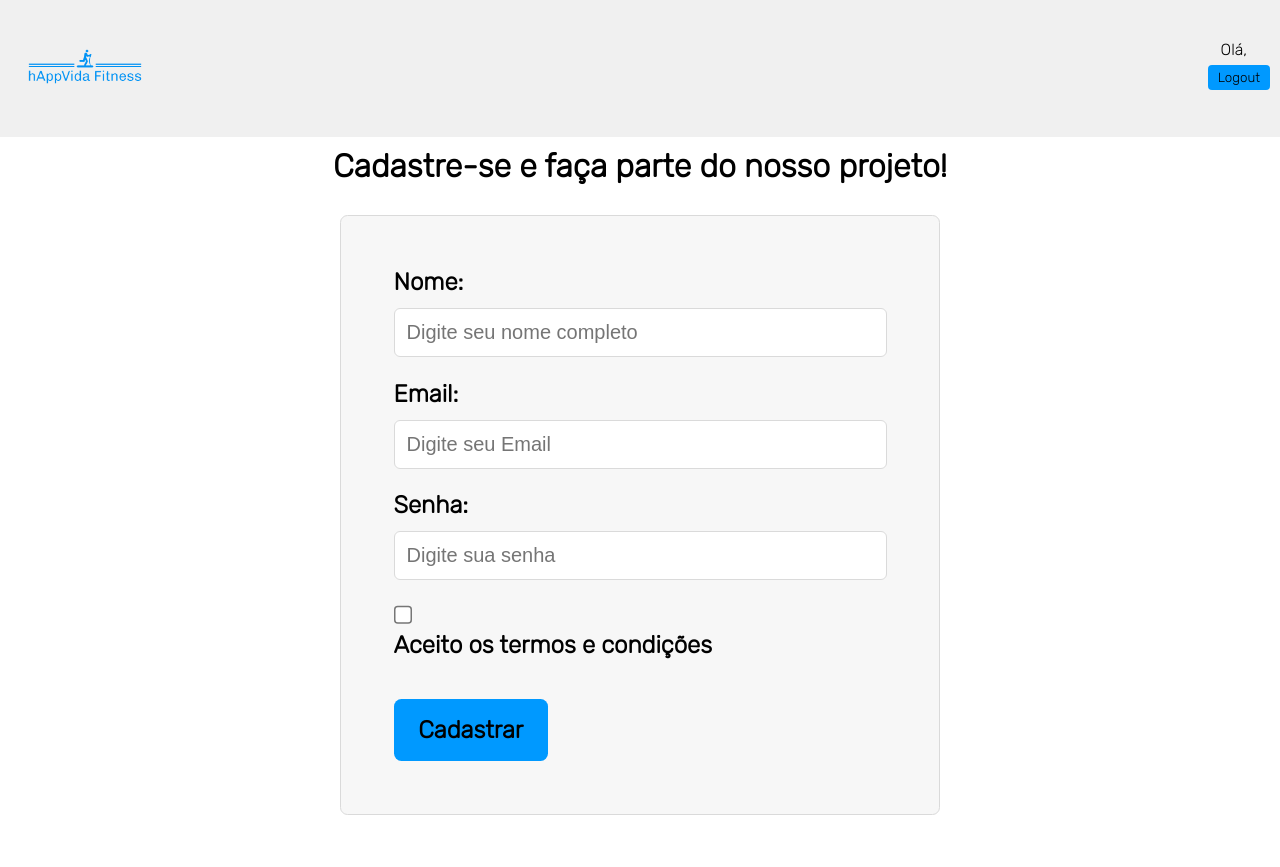
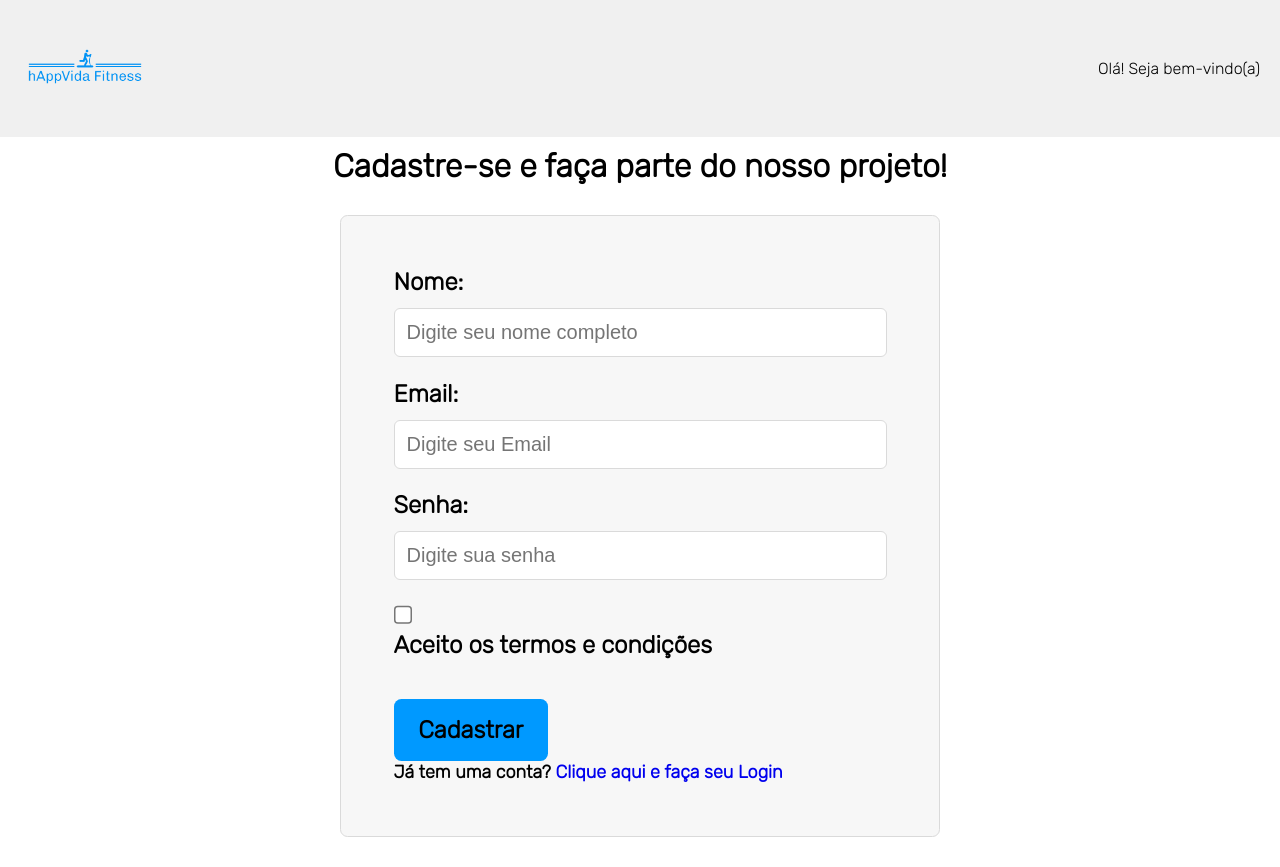
Before and after one commit to pbrnx/global-web-front, a React (Vite) app: page /cadastro in a window 1280 px wide. Before the commit the page ends 845 px from the top, so only its background shows below. Built offline with nearby package versions, Linux system fonts and the light colour scheme.

Commit message:
alterações no botao de login

```diff
--- a/src/components/header/Header.jsx
+++ b/src/components/header/Header.jsx
@@ -1,34 +1,41 @@
 import React from 'react';
 import './Header.scss';
-import { useNavigate } from 'react-router-dom';
+import { useNavigate, useLocation } from 'react-router-dom';
 import Logo from "../../assets/logo.png";
 
-export default function Header() {
+export default function Header({ children }) {
     const navigate = useNavigate();
-    const userName = sessionStorage.getItem('userName'); // Retrieve user's name from session storage
+    const location = useLocation(); // Adiciona useLocation para obter a rota atual
+    const userName = sessionStorage.getItem('userName');
     const userMail = sessionStorage.getItem('userMail');
 
     function handleLogout() {
         sessionStorage.removeItem('isLoggedIn');
         sessionStorage.removeItem('userMail');
-        sessionStorage.removeItem('userName'); // Remove user's name from session storage
+        sessionStorage.removeItem('userName');
         navigate('/login');
     }
+
+    // Verifica se a rota atual é /cadastro ou /login
+    const isLogoutButtonHidden = location.pathname === '/cadastro' || location.pathname === '/login';
 
     return (
       <div className='headerContainer'>
         <header className="header">
             <div className="header-icon">
-                <span><img src={Logo} /></span>
+                <span><img src={Logo} alt="Logo" /></span>
             </div>
             <div className="header-user-info">
-                <span>Olá, {userName}</span> {/* Display user's name */}
+                <span>Olá! Seja bem-vindo(a) {userName}</span>
                 <b><span>{userMail}</span></b>
-                <div id='logoutContainer'>
-                    <button id="logoutButton" onClick={handleLogout}>Logout</button>
-                </div>
+                {!isLogoutButtonHidden && (
+                  <div id='logoutContainer'>
+                      <button id="logoutButton" onClick={handleLogout}>Logout</button>
+                  </div>
+                )}
             </div>
         </header>
+        {children}
       </div>
     );
 };
--- a/src/main.jsx
+++ b/src/main.jsx
@@ -2,10 +2,12 @@ import React from 'react';
 import ReactDOM from 'react-dom/client';
 import './index.css';
 import { createBrowserRouter, RouterProvider, Route, Navigate } from 'react-router-dom';
+import Header from './components/header/Header.jsx';
 
 import Cadastro from './routes/Cadastro.jsx';
 import Login from './routes/Login';
 import Projeto from './routes/Projeto.jsx';
+
 
 // Função para verificar se o usuário está logado
 const requireAuth = () => {
@@ -22,8 +24,8 @@ const ProtectedRoute = ({ children }) => {
 };
 
 const router = createBrowserRouter([
-  { path: "/cadastro", element: <Cadastro /> },
-  { path: "/login", element: <Login /> },
+  { path: "/cadastro", element: <Header> <Cadastro /></Header>  },
+  { path: "/login", element: <Header><Login /></Header> },
   // Protege a rota do Projeto
   { path: "/", element: <ProtectedRoute><Projeto /></ProtectedRoute> }
 ]);
--- a/src/routes/Cadastro.jsx
+++ b/src/routes/Cadastro.jsx
@@ -1,7 +1,7 @@
 import React, { useState } from 'react';
-import { useNavigate } from "react-router-dom";
+import { useNavigate, Link } from "react-router-dom";
 import '../scss/Form.scss';
-import Header from '../components/header/Header';
+
 
 function Cadastro() {
   document.title = "hAppVida Fitness | Cadastre-se";
@@ -90,7 +90,7 @@ function Cadastro() {
 
   return (
     <>
-      <Header />
+
  <h1>Cadastre-se e faça parte do nosso projeto!</h1>
       <form onSubmit={handleSubmit}>
         <label htmlFor="loginUsername">Nome:</label>
@@ -110,6 +110,7 @@ function Cadastro() {
         <br />
 
         <button type="submit" id="cadastroButton">Cadastrar</button>
+        <h2>Já tem uma conta? <Link to="/login">Clique aqui e faça seu Login</Link></h2>
       </form>
     </>
   );
--- a/src/routes/Login.jsx
+++ b/src/routes/Login.jsx
@@ -61,7 +61,7 @@ function Login() {
 
   return (
     <>
-    <Header />
+
       <h1>Faça Login</h1>
 
       <form>
```
Also changed, not shown: src/App.jsx (+4 -3 lines).
